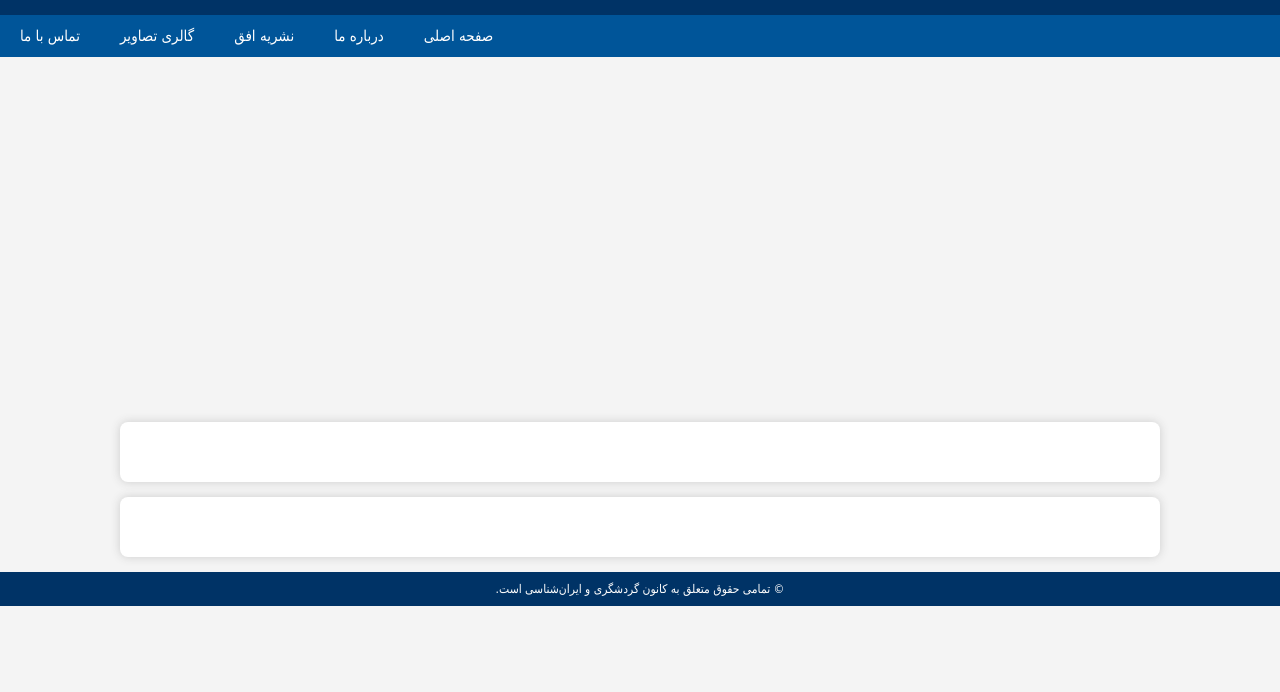
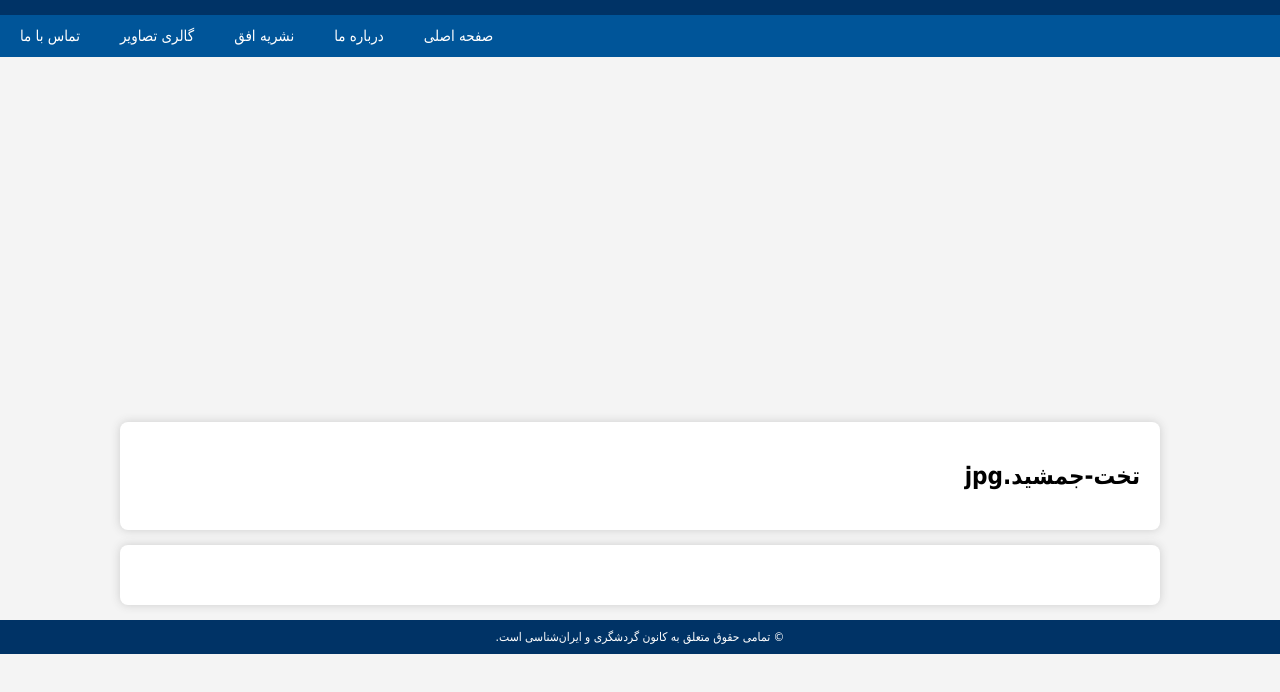
Before and after one commit to gardeshgarikiau/kanongardeshgari-site, a plain HTML site: page index.html in a window 1280 px wide. Shown: the part 96-788 px from the top of the page. Drawn offline with Linux system fonts and the light colour scheme.

Commit message:
Update index.html

```diff
--- a/index.html
+++ b/index.html
@@ -95,7 +95,7 @@ section {
 </div>
 
 <section>
-    <h2></h2>
+    <h2>تخت-جمشید.jpg</h2>
     <p></p>
 </section>
 
```
